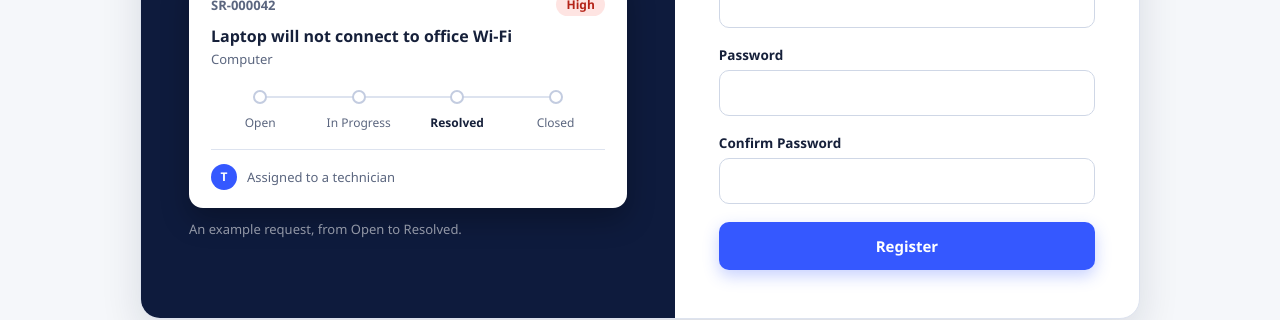
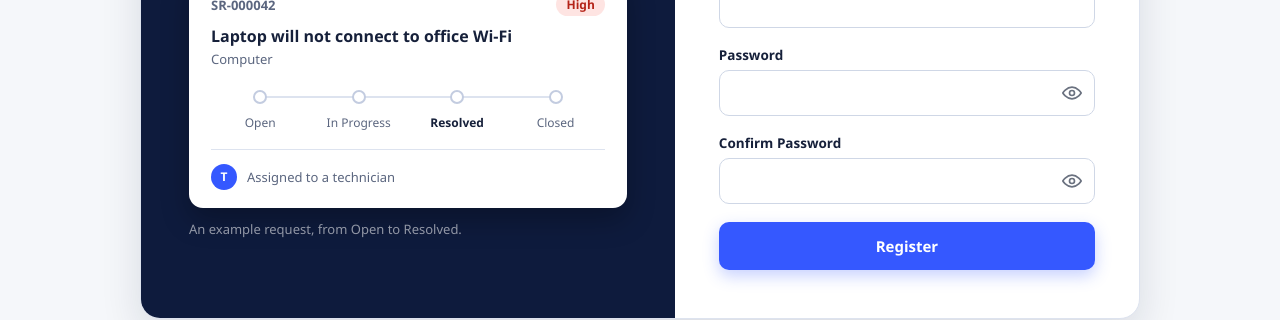
Before and after one commit to dipti-226/Smart-Service-Request-Management, an Angular app in the folder Web/smart-service-request/: page /register in a window 1280 px wide. Shown: the part 458-778 px from the top of the page. Built offline with nearby package versions, Linux system fonts and the light colour scheme.

Commit message:
feat: add password visibility toggle and description character counter

```diff
--- a/Web/smart-service-request/src/app/features/auth/login/login.css
+++ b/Web/smart-service-request/src/app/features/auth/login/login.css
@@ -245,3 +245,52 @@
     padding: 32px 24px;
   }
 }
+
+
+/* ---------- Show / hide password ---------- */
+.password-field {
+  position: relative;
+}
+
+.form-group .password-field input {
+  padding-right: 48px;
+}
+
+/* Hide the browser's own reveal icon (Edge) so only one eye shows */
+.password-field input::-ms-reveal {
+  display: none;
+}
+
+.password-toggle {
+  position: absolute;
+  top: 50%;
+  right: 6px;
+  transform: translateY(-50%);
+  width: 34px;
+  height: 34px;
+  display: flex;
+  align-items: center;
+  justify-content: center;
+  padding: 0;
+  border: none;
+  border-radius: 8px;
+  background: transparent;
+  color: #6b7280;
+  cursor: pointer;
+  transition: color 0.15s ease, background-color 0.15s ease;
+}
+
+.password-toggle:hover {
+  color: #111827;
+  background: #f3f4f6;
+}
+
+.password-toggle:focus-visible {
+  outline: 2px solid #93c5fd;
+  outline-offset: 0;
+}
+
+.password-toggle svg {
+  width: 20px;
+  height: 20px;
+}
--- a/Web/smart-service-request/src/app/features/auth/login/login.ts
+++ b/Web/smart-service-request/src/app/features/auth/login/login.ts
@@ -22,6 +22,7 @@ export class LoginComponent {
   readonly fieldError = getFieldError;
 
   isSubmitting = signal(false);
+  showPassword = signal(false);
   errorMessage = signal('');
 
   // Login only checks that both values are filled (and not too long),
--- a/Web/smart-service-request/src/app/features/auth/register/register.css
+++ b/Web/smart-service-request/src/app/features/auth/register/register.css
@@ -440,3 +440,52 @@
     padding: 28px 24px 32px;
   }
 }
+
+
+/* ---------- Show / hide password ---------- */
+.password-field {
+  position: relative;
+}
+
+.form-group .password-field input {
+  padding-right: 48px;
+}
+
+/* Hide the browser's own reveal icon (Edge) so only one eye shows */
+.password-field input::-ms-reveal {
+  display: none;
+}
+
+.password-toggle {
+  position: absolute;
+  top: 50%;
+  right: 6px;
+  transform: translateY(-50%);
+  width: 34px;
+  height: 34px;
+  display: flex;
+  align-items: center;
+  justify-content: center;
+  padding: 0;
+  border: none;
+  border-radius: 8px;
+  background: transparent;
+  color: #6b7280;
+  cursor: pointer;
+  transition: color 0.15s ease, background-color 0.15s ease;
+}
+
+.password-toggle:hover {
+  color: #111827;
+  background: #f3f4f6;
+}
+
+.password-toggle:focus-visible {
+  outline: 2px solid #93c5fd;
+  outline-offset: 0;
+}
+
+.password-toggle svg {
+  width: 20px;
+  height: 20px;
+}
--- a/Web/smart-service-request/src/app/features/auth/register/register.html
+++ b/Web/smart-service-request/src/app/features/auth/register/register.html
@@ -98,7 +98,18 @@
           <div class="form-group">
             <label for="password">Password</label>
 
-            <input id="password" type="password" formControlName="password" autocomplete="new-password" />
+            <div class="password-field">
+              <input id="password" [type]="showPassword() ? 'text' : 'password'" formControlName="password" autocomplete="new-password" />
+
+              <button type="button" class="password-toggle" (click)="showPassword.set(!showPassword())"
+                [attr.aria-label]="showPassword() ? 'Hide password' : 'Show password'" [attr.aria-pressed]="showPassword()">
+                @if (showPassword()) {
+                  <svg viewBox="0 0 24 24" fill="none" stroke="currentColor" stroke-width="2" stroke-linecap="round" stroke-linejoin="round" aria-hidden="true"><path d="M17.94 17.94A10.94 10.94 0 0 1 12 19c-7 0-11-7-11-7a19.77 19.77 0 0 1 5.06-5.94"/><path d="M9.9 4.24A10.94 10.94 0 0 1 12 5c7 0 11 7 11 7a19.86 19.86 0 0 1-3.17 4.19"/><path d="M14.12 14.12a3 3 0 1 1-4.24-4.24"/><line x1="1" y1="1" x2="23" y2="23"/></svg>
+                } @else {
+                  <svg viewBox="0 0 24 24" fill="none" stroke="currentColor" stroke-width="2" stroke-linecap="round" stroke-linejoin="round" aria-hidden="true"><path d="M1 12s4-7 11-7 11 7 11 7-4 7-11 7S1 12 1 12z"/><circle cx="12" cy="12" r="3"/></svg>
+                }
+              </button>
+            </div>
 
             @if (registerForm.controls.password.touched && registerForm.controls.password.invalid) {
               <small class="validation-error">
@@ -110,7 +121,18 @@
           <div class="form-group">
             <label for="confirmPassword">Confirm Password</label>
 
-            <input id="confirmPassword" type="password" formControlName="confirmPassword" autocomplete="new-password" />
+            <div class="password-field">
+              <input id="confirmPassword" [type]="showConfirmPassword() ? 'text' : 'password'" formControlName="confirmPassword" autocomplete="new-password" />
+
+              <button type="button" class="password-toggle" (click)="showConfirmPassword.set(!showConfirmPassword())"
+                [attr.aria-label]="showConfirmPassword() ? 'Hide confirm password' : 'Show confirm password'" [attr.aria-pressed]="showConfirmPassword()">
+                @if (showConfirmPassword()) {
+                  <svg viewBox="0 0 24 24" fill="none" stroke="currentColor" stroke-width="2" stroke-linecap="round" stroke-linejoin="round" aria-hidden="true"><path d="M17.94 17.94A10.94 10.94 0 0 1 12 19c-7 0-11-7-11-7a19.77 19.77 0 0 1 5.06-5.94"/><path d="M9.9 4.24A10.94 10.94 0 0 1 12 5c7 0 11 7 11 7a19.86 19.86 0 0 1-3.17 4.19"/><path d="M14.12 14.12a3 3 0 1 1-4.24-4.24"/><line x1="1" y1="1" x2="23" y2="23"/></svg>
+                } @else {
+                  <svg viewBox="0 0 24 24" fill="none" stroke="currentColor" stroke-width="2" stroke-linecap="round" stroke-linejoin="round" aria-hidden="true"><path d="M1 12s4-7 11-7 11 7 11 7-4 7-11 7S1 12 1 12z"/><circle cx="12" cy="12" r="3"/></svg>
+                }
+              </button>
+            </div>
 
             @if (
               registerForm.controls.confirmPassword.touched &&
--- a/Web/smart-service-request/src/app/features/auth/register/register.ts
+++ b/Web/smart-service-request/src/app/features/auth/register/register.ts
@@ -23,6 +23,8 @@ export class RegisterComponent {
   readonly passwordMismatchMessage = PASSWORD_MISMATCH_MESSAGE;
 
   isSubmitting = signal(false);
+  showPassword = signal(false);
+  showConfirmPassword = signal(false);
   errorMessage = signal('');
   successMessage = signal('');
 
--- a/Web/smart-service-request/src/app/features/employee/my-request-edit/my-request-edit.css
+++ b/Web/smart-service-request/src/app/features/employee/my-request-edit/my-request-edit.css
@@ -179,3 +179,34 @@
     color: #991b1b;
     border: 1px solid #fecaca;
 }
+
+
+/* ---------- Description character counter ---------- */
+.field-footer {
+  display: flex;
+  justify-content: space-between;
+  align-items: flex-start;
+  gap: 12px;
+  margin-top: 6px;
+}
+
+.field-footer .validation-error {
+  margin-top: 0;
+}
+
+.char-counter {
+  margin-left: auto;
+  font-size: 12.5px;
+  color: #6b7280;
+  white-space: nowrap;
+  transition: color 0.15s ease;
+}
+
+.char-counter.near-limit {
+  color: #b45309;
+}
+
+.char-counter.at-limit {
+  color: #dc2626;
+  font-weight: 600;
+}
--- a/Web/smart-service-request/src/app/features/employee/my-request-edit/my-request-edit.html
+++ b/Web/smart-service-request/src/app/features/employee/my-request-edit/my-request-edit.html
@@ -60,14 +60,24 @@
                 <label for="requestDescription">Request Description</label>
 
                 <textarea id="requestDescription" rows="6" maxlength="1000" placeholder="Describe your problem..."
-                    formControlName="requestDescription"></textarea>
+                    formControlName="requestDescription" aria-describedby="descriptionCounter"></textarea>
 
+                <div class="field-footer">
+                    <div>
                         @if (requestForm.controls.requestDescription.touched && requestForm.controls.requestDescription.invalid)
                         {
                         <small class="validation-error">
                             {{ fieldError(requestForm.controls.requestDescription, 'requestDescription') }}
                         </small>
                         }
+                    </div>
+
+                    <span id="descriptionCounter" class="char-counter"
+                        [class.near-limit]="descriptionLength() >= descriptionMax * 0.9"
+                        [class.at-limit]="descriptionLength() >= descriptionMax">
+                        {{ descriptionLength() }} / {{ descriptionMax }}
+                    </span>
+                </div>
 
             </div>
 
--- a/Web/smart-service-request/src/app/features/employee/my-request-edit/my-request-edit.ts
+++ b/Web/smart-service-request/src/app/features/employee/my-request-edit/my-request-edit.ts
@@ -1,6 +1,8 @@
 import { Component, OnInit, computed, inject, signal } from '@angular/core';
 import { FormBuilder, ReactiveFormsModule, Validators } from '@angular/forms';
 import { ActivatedRoute, Router, RouterLink } from '@angular/router';
+import { toSignal } from '@angular/core/rxjs-interop';
+import { map } from 'rxjs';
 
 import { RequestService } from '../../../core/services/request.service';
 import {AdvancedRequest,REQUEST_TYPES} from '../../../core/models/request.model';
@@ -53,6 +55,13 @@ export class MyRequestEditComponent implements OnInit {
     requestDescription: ['', [requiredText, Validators.maxLength(VALIDATION.description.max)]],
     priority: ['', Validators.required]
   });
+
+  // Live character count for the description (the limit is the same as the API's)
+  readonly descriptionMax = VALIDATION.description.max;
+  readonly descriptionLength = toSignal(
+    this.requestForm.controls.requestDescription.valueChanges.pipe(map(value => value.length)),
+    { initialValue: 0 }
+  );
 
   ngOnInit(): void {
 
--- a/Web/smart-service-request/src/app/features/request/request-form/request-form.css
+++ b/Web/smart-service-request/src/app/features/request/request-form/request-form.css
@@ -165,3 +165,34 @@
   color: #991b1b;
   border: 1px solid #fecaca;
 }
+
+
+/* ---------- Description character counter ---------- */
+.field-footer {
+  display: flex;
+  justify-content: space-between;
+  align-items: flex-start;
+  gap: 12px;
+  margin-top: 6px;
+}
+
+.field-footer .validation-error {
+  margin-top: 0;
+}
+
+.char-counter {
+  margin-left: auto;
+  font-size: 12.5px;
+  color: #6b7280;
+  white-space: nowrap;
+  transition: color 0.15s ease;
+}
+
+.char-counter.near-limit {
+  color: #b45309;
+}
+
+.char-counter.at-limit {
+  color: #dc2626;
+  font-weight: 600;
+}
--- a/Web/smart-service-request/src/app/features/request/request-form/request-form.ts
+++ b/Web/smart-service-request/src/app/features/request/request-form/request-form.ts
@@ -1,6 +1,8 @@
 import { Component, inject, OnInit, signal } from '@angular/core';
 import { FormBuilder, ReactiveFormsModule, Validators } from '@angular/forms';
 import { ActivatedRoute, Router } from '@angular/router';
+import { toSignal } from '@angular/core/rxjs-interop';
+import { map } from 'rxjs';
 
 import { AuthService } from '../../../core/services/auth.service';
 import { RequestService } from '../../../core/services/request.service';
@@ -48,6 +50,13 @@ export class RequestFormComponent implements OnInit {
     priority: ['', Validators.required],
     status: ['']
   });
+
+  // Live character count for the description (the limit is the same as the API's)
+  readonly descriptionMax = VALIDATION.description.max;
+  readonly descriptionLength = toSignal(
+    this.requestForm.controls.requestDescription.valueChanges.pipe(map(value => value.length)),
+    { initialValue: 0 }
+  );
 
   ngOnInit(): void {
 
```
Also changed, not shown: Web/smart-service-request/src/app/features/auth/login/login.html (+12 -1 lines), Web/smart-service-request/src/app/features/request/request-form/request-form.html (+15 -6 lines). Lines whose indentation alone changed are shown as unchanged.
